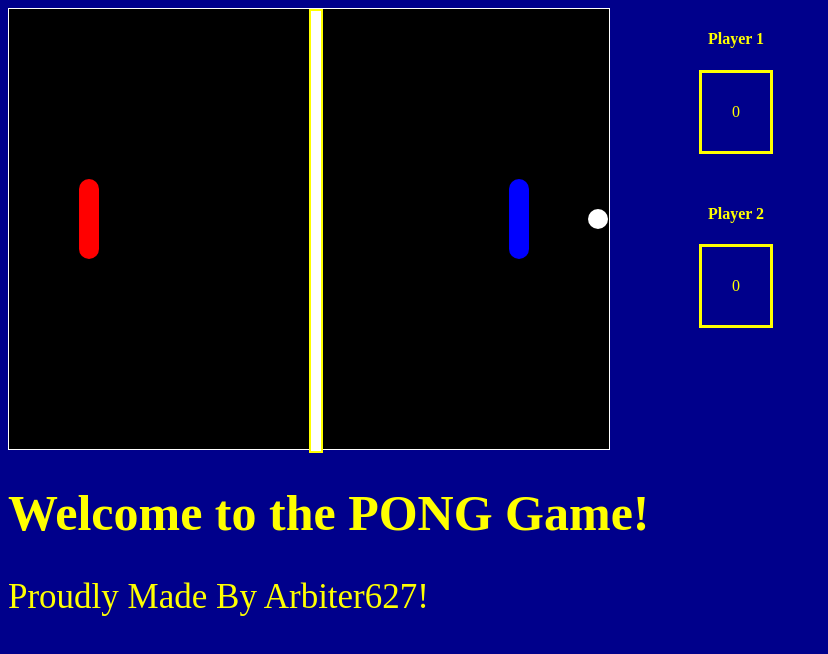
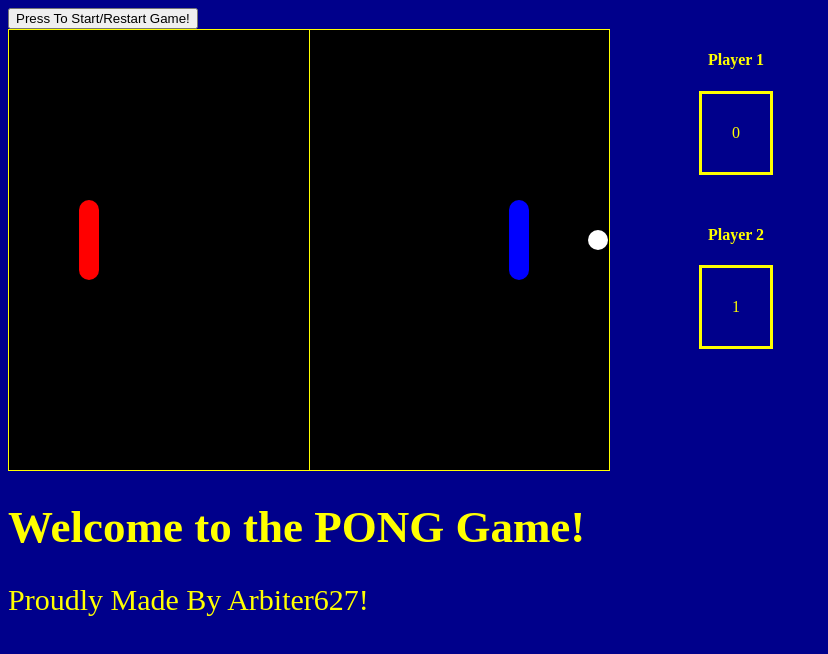
Before and after one commit to Arbeiter617/Arbeiter617.github.io, a plain HTML site: page asd-projects/pong-asd/index.html in a window 1280 px wide. Shown: the whole page, without its empty margins (0-828 px from the left). Drawn offline with Linux system fonts and the light colour scheme.

Commit message:
saving pong

```diff
--- a/asd-projects/pong-asd/index.css
+++ b/asd-projects/pong-asd/index.css
@@ -4,9 +4,8 @@ body {
 }
 
 #net {
-  border: 2px solid yellow;
-  background-color: white;
-  width: 10px;
+  background-color: yellow;
+  width: 1px;
   height: 440px;
   position: absolute;
   left: 300px;
@@ -41,7 +40,7 @@ body {
 #board {
   width: 600px;
   height: 440px;
-  border: 1px solid white;
+  border: 1px solid yellow;
   background-color: black;
   position: relative;
 }
--- a/asd-projects/pong-asd/index.html
+++ b/asd-projects/pong-asd/index.html
@@ -10,16 +10,20 @@
     <script src="index.js"></script>
     <style>
 p {
-  font-size: 35px;
+  font-size: 30px;
 }
 h1 {
-  font-size: 50px;
+  font-size: 45px;
 }
 </style>
   </head>
 
   <body>
+
+     <button type="button" id="myBtn" onclick="myFunction()">Press To Start/Restart Game!</button>
+
     <div id='board'>
+        <div id ='button'></div>
         <div id='net'></div>
        <div id="ball"> </div>
        <div id="rightPaddle"> </div>
@@ -28,13 +32,13 @@ h1 {
   <div class="player">
     <h4>Player 1</h4>
     <div class="score-box">
-      0
+      <div id="p2">0</div>
     </div>
   </div>
   <div class="player">
     <h4>Player 2</h4>
     <div class="score-box">
-      0
+    <div id="p1">0</div>
     </div>
   </div>
 </div>
--- a/asd-projects/pong-asd/index.js
+++ b/asd-projects/pong-asd/index.js
@@ -39,6 +39,12 @@ function gameObject(id){
     'speedY': 0,
     }
  }
+
+var p1Points = 0;
+var p2Points = 0;
+
+
+
 
 
   var positionX2 = 280;
@@ -153,9 +159,22 @@ function newBallFrame() {
   ////////////////////////////////////////////////////////////////////////////////
 
 
+  function Points() {
 
+      p2Points++;
+      p1Points++;
 
+      if(ball.x < BOARD_WIDTH) {
+         document.getElementById("p1").innerHTML = p1Points;
 
+      }
+      else if (ball.x > BOARD_WIDTH) {
+          document.getElementById("p1").innerHTML = p2Points;
+
+      }
+  }
+
+Points();
 
 
 
```
